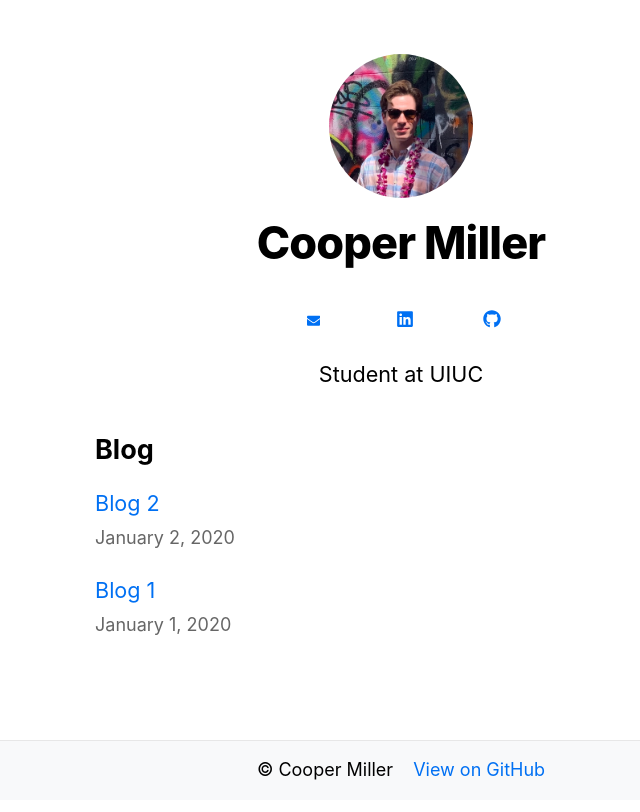
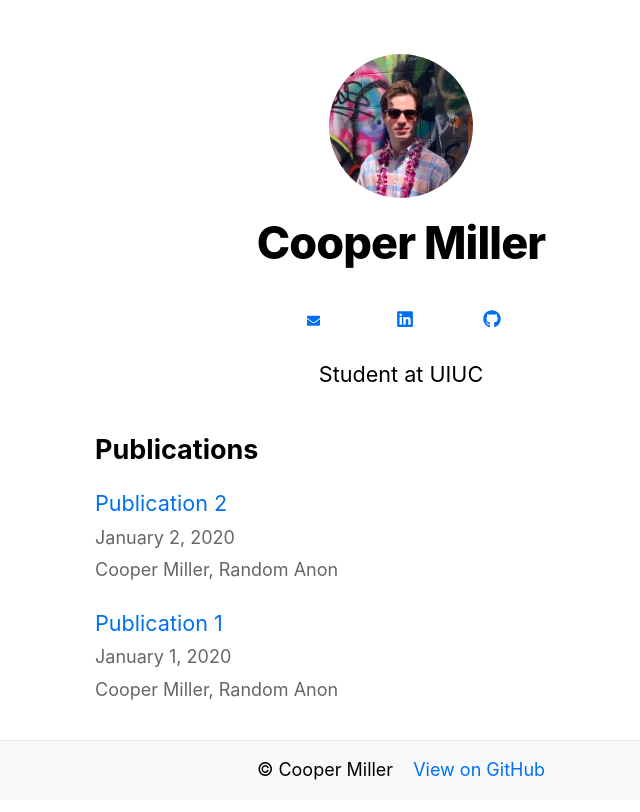
Before and after one commit to kcoopermiller/kcoopermiller.github.io, a Next.js app: page / in a window 1280 px wide. Shown: the whole page, without its empty margins (239-879 px from the left). Built offline with nearby package versions, Linux system fonts and the light colour scheme.

Commit message:
change blogs to pubs w authors

```diff
--- a/lib/posts.ts
+++ b/lib/pubs.ts
@@ -4,30 +4,30 @@ import matter from 'gray-matter'
 import { remark } from 'remark'
 import html from 'remark-html'
 
-const postsDirectory = path.join(process.cwd(), 'posts')
+const pubsDirectory = path.join(process.cwd(), 'pubs')
 
-export function getSortedPostsData() {
-  // Get file names under /posts
-  const fileNames = fs.readdirSync(postsDirectory)
-  const allPostsData = fileNames.map(fileName => {
+export function getSortedPubsData() {
+  // Get file names under /pubs
+  const fileNames = fs.readdirSync(pubsDirectory)
+  const allPubsData = fileNames.map(fileName => {
     // Remove ".md" from file name to get id
     const id = fileName.replace(/\.md$/, '')
 
     // Read markdown file as string
-    const fullPath = path.join(postsDirectory, fileName)
+    const fullPath = path.join(pubsDirectory, fileName)
     const fileContents = fs.readFileSync(fullPath, 'utf8')
 
-    // Use gray-matter to parse the post metadata section
+    // Use gray-matter to parse the publication metadata section
     const matterResult = matter(fileContents)
 
     // Combine the data with the id
     return {
       id,
-      ...(matterResult.data as { date: string; title: string })
+      ...(matterResult.data as { date: string; title: string; authors: string })
     }
   })
-  // Sort posts by date
-  return allPostsData.sort((a, b) => {
+  // Sort publications by date
+  return allPubsData.sort((a, b) => {
     if (a.date < b.date) {
       return 1
     } else {
@@ -36,8 +36,8 @@ export function getSortedPostsData() {
   })
 }
 
-export function getAllPostIds() {
-  const fileNames = fs.readdirSync(postsDirectory)
+export function getAllPubIds() {
+  const fileNames = fs.readdirSync(pubsDirectory)
   return fileNames.map(fileName => {
     return {
       params: {
@@ -47,11 +47,11 @@ export function getAllPostIds() {
   })
 }
 
-export async function getPostData(id: string) {
-  const fullPath = path.join(postsDirectory, `${id}.md`)
+export async function getPubData(id: string) {
+  const fullPath = path.join(pubsDirectory, `${id}.md`)
   const fileContents = fs.readFileSync(fullPath, 'utf8')
 
-  // Use gray-matter to parse the post metadata section
+  // Use gray-matter to parse the publication metadata section
   const matterResult = matter(fileContents)
 
   // Use remark to convert markdown into HTML string
--- a/pages/index.tsx
+++ b/pages/index.tsx
@@ -1,18 +1,19 @@
 import Head from 'next/head'
 import Layout, { siteTitle } from '../components/layout'
 import utilStyles from '../styles/utils.module.css'
-import { getSortedPostsData } from '../lib/posts'
+import { getSortedPubsData } from '../lib/pubs'
 import Link from 'next/link'
 import Date from '../components/date'
 import { GetStaticProps } from 'next'
 
 export default function Home({
-  allPostsData
+  allPubsData
 }: {
-  allPostsData: {
+  allPubsData: {
     date: string
     title: string
     id: string
+    authors: string
   }[]
 }) {
   return (
@@ -24,15 +25,17 @@ export default function Home({
         <p style={{textAlign: 'center'}}>Student at UIUC</p>
       </section>
       <section className={`${utilStyles.headingMd} ${utilStyles.padding1px}`}>
-        <h2 className={utilStyles.headingLg}>Blog</h2>
+        <h2 className={utilStyles.headingLg}>Publications</h2>
         <ul className={utilStyles.list}>
-          {allPostsData.map(({ id, date, title }) => (
+          {allPubsData.map(({ id, date, title, authors }) => (
             <li className={utilStyles.listItem} key={id}>
-              <Link href={`/posts/${id}`}>{title}</Link>
+              <Link href={`/pubs/${id}`}>{title}</Link>
               <br />
               <small className={utilStyles.lightText}>
                 <Date dateString={date} />
               </small>
+              <br />
+              <small className={utilStyles.lightText}>{authors}</small>
             </li>
           ))}
         </ul>
@@ -42,10 +45,10 @@ export default function Home({
 }
 
 export const getStaticProps: GetStaticProps = async () => {
-  const allPostsData = getSortedPostsData()
+  const allPubsData = getSortedPubsData()
   return {
     props: {
-      allPostsData
+      allPubsData
     }
   }
 }
--- a/posts/ipsum.md
+++ b/pubs/ipsum.md
@@ -1,6 +1,7 @@
 ---
-title: "Blog 2"
+title: "Publication 2"
 date: "2020-01-02"
+authors: Cooper Miller, Random Anon
 ---
 
 Lorem **ipsum** dolor sit amet, consectetur adipiscing elit. Nullam id dictum enim. Mauris tincidunt posuere velit, ut maximus nulla convallis sed. Nam suscipit eleifend velit eget accumsan. Pellentesque volutpat eleifend lectus nec lobortis. Maecenas ultrices mattis velit, at gravida purus varius in. Nam nec **fermentum** velit. Nullam eleifend cursus mauris. Fusce diam velit, feugiat suscipit enim eget, lobortis interdum ligula. In erat arcu, gravida non sem eget, tempor suscipit leo.
--- a/posts/lorem.md
+++ b/pubs/lorem.md
@@ -1,6 +1,7 @@
 ---
-title: "Blog 1"
+title: "Publication 1"
 date: "2020-01-01"
+authors: Cooper Miller, Random Anon
 ---
 
 Lorem **ipsum** dolor sit amet, consectetur adipiscing elit. Nullam id dictum enim. Mauris tincidunt posuere velit, ut maximus nulla convallis sed. Nam suscipit eleifend velit eget accumsan. Pellentesque volutpat eleifend lectus nec lobortis. Maecenas ultrices mattis velit, at gravida purus varius in. Nam nec **fermentum** velit. Nullam eleifend cursus mauris. Fusce diam velit, feugiat suscipit enim eget, lobortis interdum ligula. In erat arcu, gravida non sem eget, tempor suscipit leo.
```
Also changed, not shown: pages/pubs/[id].tsx (renamed from pages/posts/[id].tsx, +13 -11 lines).
